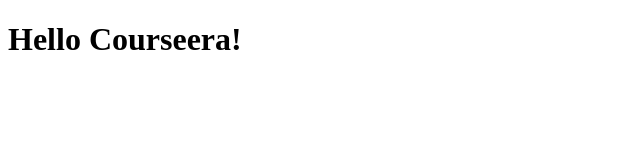
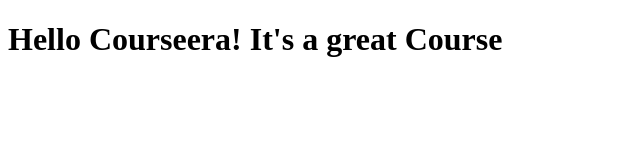
Before and after one commit to swathipearl19/Courseera-test, a plain HTML site: page site/index.html in a window 1280 px wide. Shown: the whole page, without its empty margins (0-640 px from the left). Drawn offline with Linux system fonts and the light colour scheme.

Commit message:
small addition to page content

```diff
--- a/site/index.html
+++ b/site/index.html
@@ -4,6 +4,6 @@
 	<title>Hello Courseera!</title>
 </head>
 <body>
-<h1> Hello Courseera! </h1>
+<h1> Hello Courseera! It's a great Course</h1>
 </body>
 </html>
```
